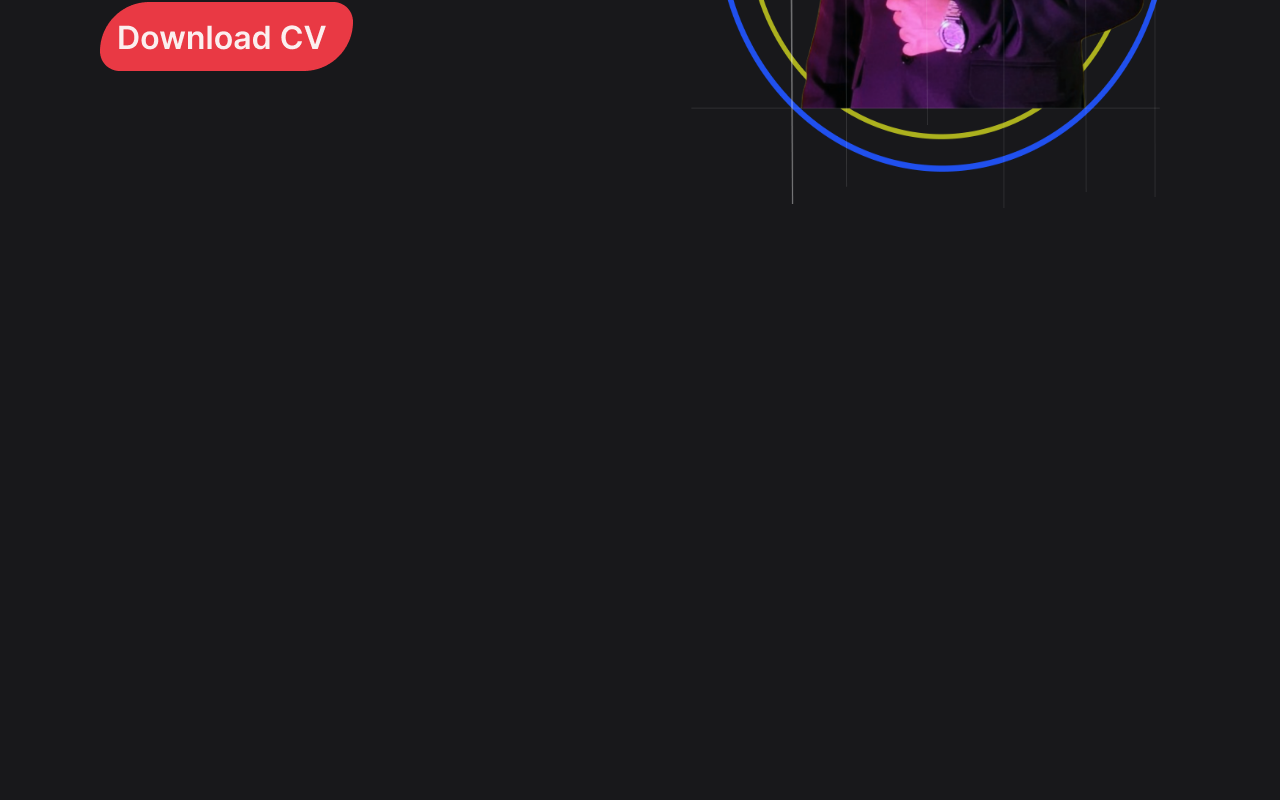
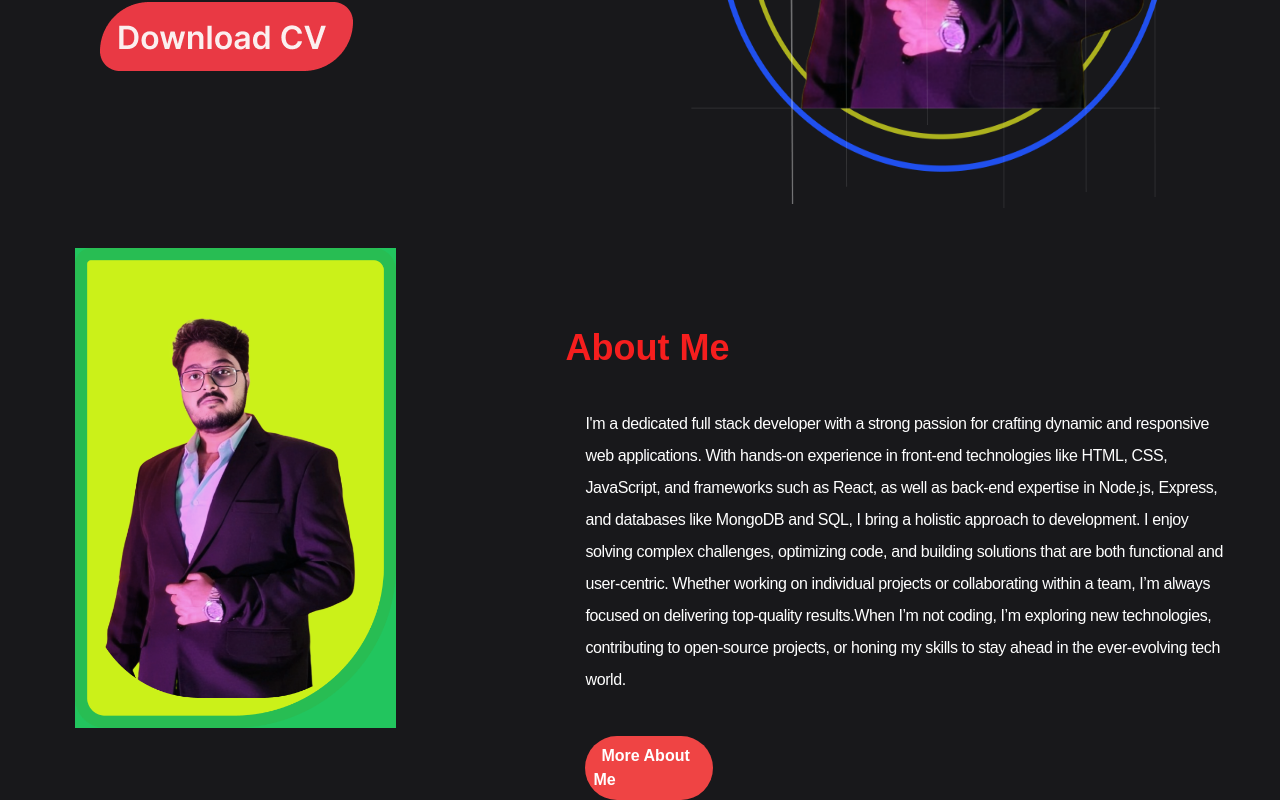
Before and after one commit to abhijit84842/Abhijit_Portfolio, a Next.js app: page / in a window 1280 px wide. Shown: the part 492-1292 px from the top of the page. Before the commit the page ends 800 px from the top, so only its background shows below. Built offline with nearby package versions, Linux system fonts and the light colour scheme.

Commit message:
make about section

```diff
--- /dev/null
+++ b/app/components/AboutSection/AboutMe.js
@@ -0,0 +1,40 @@
+import Link from "next/link";
+const AboutMe = () => {
+  return (
+    <div className="about-container mt-10  flex justify-around gap-5">
+      <img
+        className="h-[30rem]  bg-green-500"
+        src="About Profile Pic.png"
+        alt="loading.."
+      />
+
+      <div className="about-right  w-[50%] mt-20">
+        <div className="top-heading  w-[60%]">
+          <p className="text-[#F61E1E] text-4xl font-semibold">About Me</p>
+        </div>
+        <div className="paragrap text-white w-[100%] mt-10 ml-5 ">
+          <p className="tracking-tight leading-8">
+            I'm a dedicated full stack developer with a strong passion for
+            crafting dynamic and responsive web applications. With hands-on
+            experience in front-end technologies like HTML, CSS, JavaScript, and
+            frameworks such as React, as well as back-end expertise in Node.js,
+            Express, and databases like MongoDB and SQL, I bring a holistic
+            approach to development. I enjoy solving complex challenges,
+            optimizing code, and building solutions that are both functional and
+            user-centric. Whether working on individual projects or
+            collaborating within a team, I’m always focused on delivering
+            top-quality results.When I’m not coding, I’m exploring new
+            technologies, contributing to open-source projects, or honing my
+            skills to stay ahead in the ever-evolving tech world.
+          </p>
+        </div>
+        <div className="bg-red-500  mt-10 ml-5 w-[20%] p-2 rounded-full text-white font-semibold ">
+        <Link className="ml-2" href="#">More About Me</Link>
+        </div>
+
+      </div>
+    </div>
+  );
+};
+
+export default AboutMe;
--- a/app/page.js
+++ b/app/page.js
@@ -1,3 +1,4 @@
+import AboutMe from "./components/AboutSection/AboutMe"
 import IntroSection from "./components/IntroSection/IntroSection"
 import NavBar from "./components/NavBar/Nav"
 
@@ -7,6 +8,7 @@ const Home =()=>{
 
 <NavBar/>
 <IntroSection/>
+<AboutMe/>
   </div>
 }
 
```
Also changed, not shown: public/About Profile Pic.png (added).
